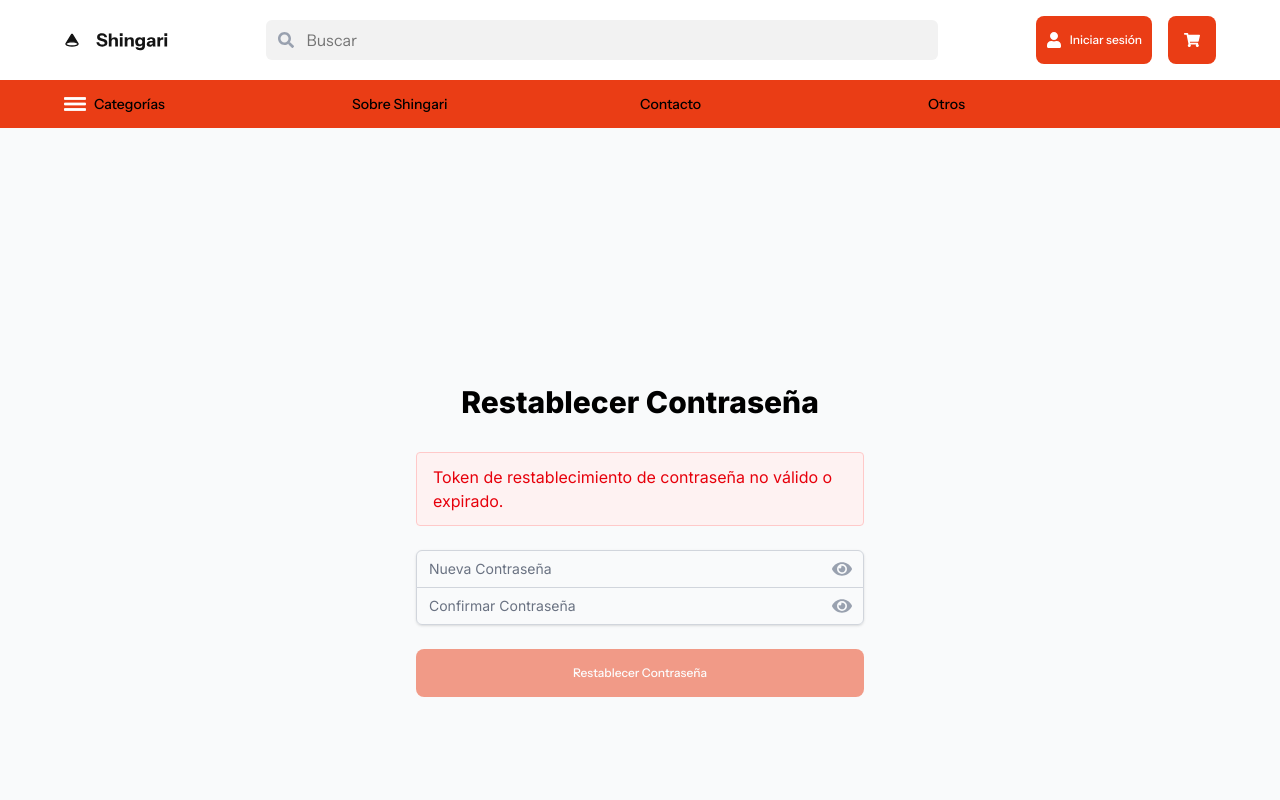
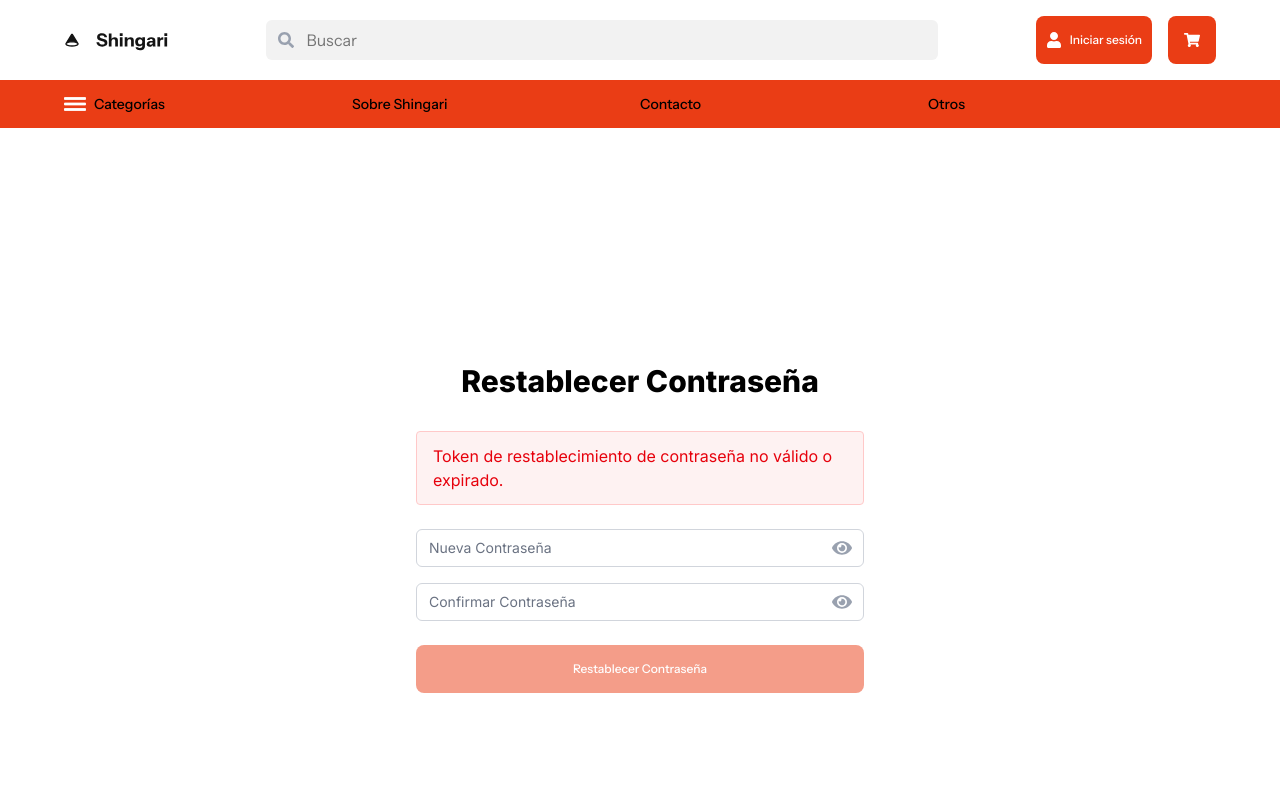
Before and after one commit to futurahaus/shingari, a Next.js app in the folder apps/frontend/: page /auth/reset-password in a window 1280 px wide. Shown: the top 800 px of the page. Built offline with nearby package versions, Linux system fonts and the light colour scheme.

Commit message:
ajuste reset password

```diff
--- a/apps/frontend/src/app/auth/reset-password/page.tsx
+++ b/apps/frontend/src/app/auth/reset-password/page.tsx
@@ -91,10 +91,10 @@
   };
 
   return (
-    <div className="min-h-screen flex items-center justify-center bg-gray-50 py-12 px-4 sm:px-6 lg:px-8">
+    <div className="min-h-screen flex items-center justify-center py-12 px-4 sm:px-6 lg:px-8">
       <div className="max-w-md w-full space-y-8">
         <div>
-          <h2 className="mt-6 text-center text-3xl font-extrabold text-gray-900">
+          <h2 className="text-center text-3xl font-extrabold text-gray-900">
             Restablecer Contraseña
           </h2>
         </div>
@@ -109,8 +109,8 @@
               <span className="block sm:inline">{successMessage}</span>
             </div>
           )}
-          <div className="rounded-md shadow-sm -space-y-px">
-            <div className="relative">
+          <div className="rounded-md gap-4">
+            <div className="relative mb-4">
               <label htmlFor="password" className="sr-only">
                 Nueva Contraseña
               </label>
@@ -119,7 +119,7 @@
                 name="password"
                 type={showPassword ? 'text' : 'password'}
                 required
-                className="appearance-none rounded-none relative block w-full px-3 py-2 border border-gray-300 placeholder-gray-500 text-gray-900 rounded-t-md focus:outline-none focus:ring-red-500 focus:border-red-500 focus:z-10 sm:text-sm"
+                className="appearance-none rounded-none relative block w-full px-3 py-2 border border-gray-300 placeholder-gray-500 text-gray-900 rounded-t-md rounded-b-md focus:outline-none focus:ring-red-500 focus:border-red-500 focus:z-10 sm:text-sm"
                 placeholder="Nueva Contraseña"
                 value={password}
                 onChange={(e) => setPassword(e.target.value)}
@@ -142,7 +142,7 @@
                 name="confirm-password"
                 type={showConfirmPassword ? 'text' : 'password'}
                 required
-                className="appearance-none rounded-none relative block w-full px-3 py-2 border border-gray-300 placeholder-gray-500 text-gray-900 rounded-b-md focus:outline-none focus:ring-red-500 focus:border-red-500 focus:z-10 sm:text-sm"
+                className="appearance-none rounded-none relative block w-full px-3 py-2 border border-gray-300 placeholder-gray-500 text-gray-900 rounded-b-md rounded-t-md focus:outline-none focus:ring-red-500 focus:border-red-500 focus:z-10 sm:text-sm"
                 placeholder="Confirmar Contraseña"
                 value={confirmPassword}
                 onChange={(e) => setConfirmPassword(e.target.value)}
```
